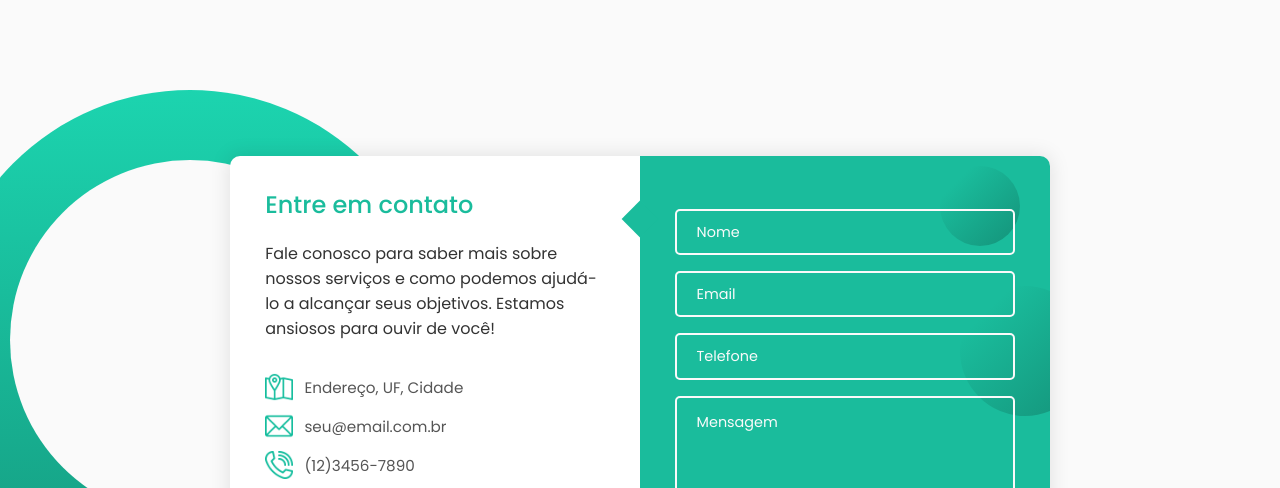
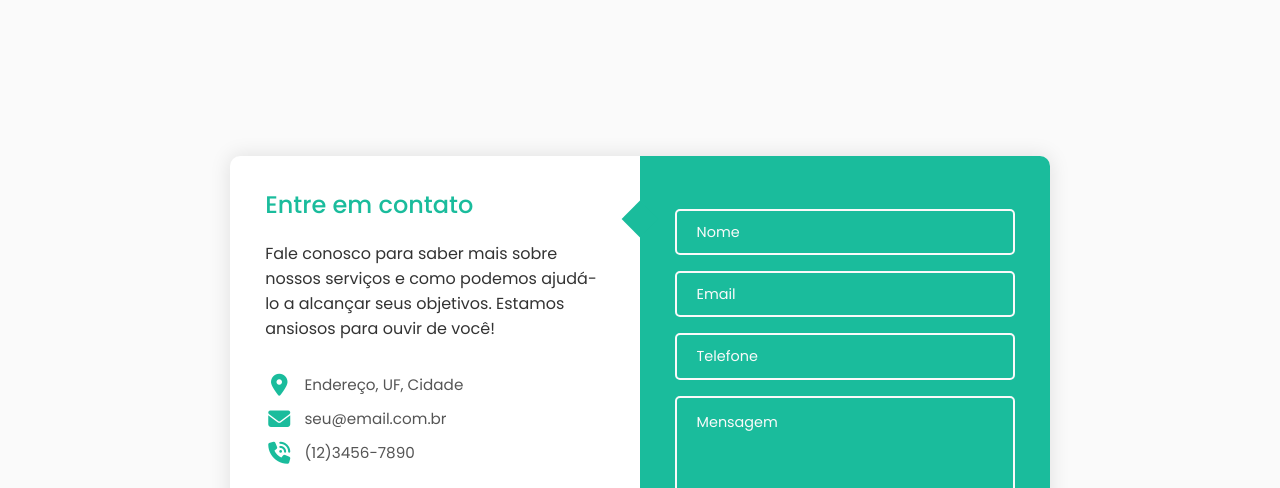
Before and after one commit to bruno-bg/formulario-contato, a plain HTML site: page index.html in a window 1280 px wide. Shown: the top 488 px of the page. Drawn offline with Linux system fonts and the light colour scheme; some packages are replaced by stand-ins of ours; a script that the page names is missing.

Commit message:
Melhorias

```diff
--- a/assets/styles/style.css
+++ b/assets/styles/style.css
@@ -93,7 +93,7 @@ textarea {
   transform: scale(1.05);
 }
 
-.circle {
+/* .circle {
   border-radius: 50%;
   background: linear-gradient(135deg, transparent 20%, #149279);
   position: absolute;
@@ -111,9 +111,9 @@ textarea {
   height: 80px;
   top: 10px;
   right: 30px;
-}
+} */
 
-.big-circle {
+/* .big-circle {
   position: absolute;
   width: 500px;
   height: 500px;
@@ -133,7 +133,7 @@ textarea {
   border-radius: 50%;
   top: calc(50% - 180px);
   left: calc(50% - 180px);
-}
+} */
 
 .square {
   position: absolute;
@@ -307,7 +307,7 @@ textarea.input {
   color: var(--cor-primaria);
 }
 
-.contact-info:before {
+/* .contact-info:before {
   content: "";
   position: absolute;
   width: 110px;
@@ -317,7 +317,7 @@ textarea.input {
   bottom: -77px;
   right: 50px;
   opacity: 0.3;
-}
+} */
 
 .contact-form {
   background-color: var(--cor-primaria);
@@ -493,6 +493,26 @@ textarea.input {
   user-select: none;
 }
 
+/* Estilização específica para o ícone de envelope */
+.fas.fa-envelope.icon {
+  color: var(--cor-primaria);  /* Cor do ícone - usando a variável de cor primária */
+  font-size: 22px;            /* Tamanho do ícone */
+  width: 28px;                /* Largura fixa para alinhar com outros ícones */
+  display: flex;
+  justify-content: center;    /* Centraliza horizontalmente */
+  text-align: center;
+}
+
+/* Estilização para todos os ícones Font Awesome */
+.fas.icon {
+  color: var(--cor-primaria);  /* Cor dos ícones */
+  font-size: 22px;            /* Tamanho do ícone */
+  width: 28px;                /* Largura fixa para alinhar todos os ícones */
+  display: flex;
+  justify-content: center;    /* Centraliza horizontalmente */
+  text-align: center;
+}
+
 /* FIM FORM */
 
 @media (max-width: 850px) {
@@ -593,4 +613,9 @@ textarea.input {
   .swal2-content {
     font-size: 0.9rem !important;
   }
+
+  .fas.icon {
+    font-size: 18px;          /* Tamanho menor em telas pequenas */
+    width: 23px;              /* Largura ajustada para telas menores */
+  }
 }
--- a/index.html
+++ b/index.html
@@ -8,12 +8,14 @@
   <link rel="stylesheet" href="./assets/styles/style.css" />
   <!-- Adicionar SweetAlert2 CSS -->
   <link rel="stylesheet" href="https://cdn.jsdelivr.net/npm/sweetalert2@11/dist/sweetalert2.min.css">
+  <!-- Adicionar Font Awesome CSS -->
+  <link rel="stylesheet" href="https://cdnjs.cloudflare.com/ajax/libs/font-awesome/5.15.4/css/all.min.css">
 </head>
 
 <body>
 
   <div class="container">
-    <span class="big-circle"></span>
+    <!-- <span class="big-circle"></span> -->
     <!-- <img src="./assets/img/shape.png" class="square" alt="" /> -->
     <div class="form">
       <div class="contact-info">
@@ -24,15 +26,15 @@
         </p>
         <div class="info">
           <div class="information">
-            <img src="./assets/img/location.png" class="icon" alt="Localização" />
+            <i class="fas fa-map-marker-alt icon"></i>
             <p>Endereço, UF, Cidade</p>
           </div>
           <div class="information">
-            <img src="./assets/img/email.png" class="icon" alt="Email" />
+            <i class="fas fa-envelope icon"></i>
             <p>seu@email.com.br</p>
           </div>
           <div class="information">
-            <img src="./assets/img/phone.png" class="icon" alt="Telefone" />
+            <i class="fas fa-phone-volume icon"></i>
             <p>(12)3456-7890</p>
           </div>
         </div>
@@ -57,8 +59,8 @@
       </div>
 
       <div class="contact-form">
-        <span class="circle one"></span>
-        <span class="circle two"></span>
+        <!-- <span class="circle one"></span>
+        <span class="circle two"></span> -->
 
         <form action="index.html" id="meuFormulario" autocomplete="off">
           <h3 class="title"></h3>
```
Also changed, not shown: assets/img/email.png (deleted), assets/img/location.png (deleted), assets/img/phone.png (deleted), assets/img/shape.png (deleted).
